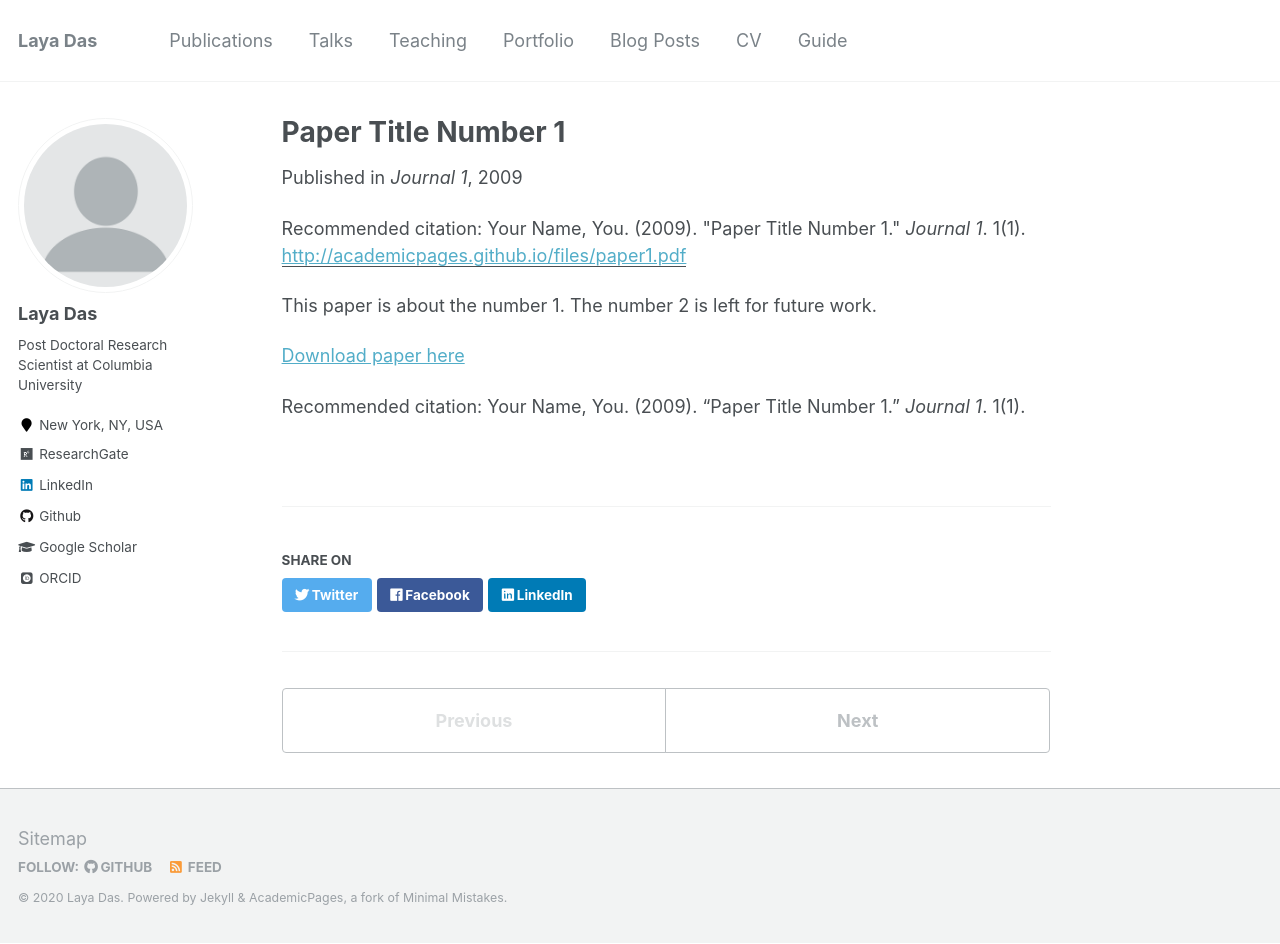
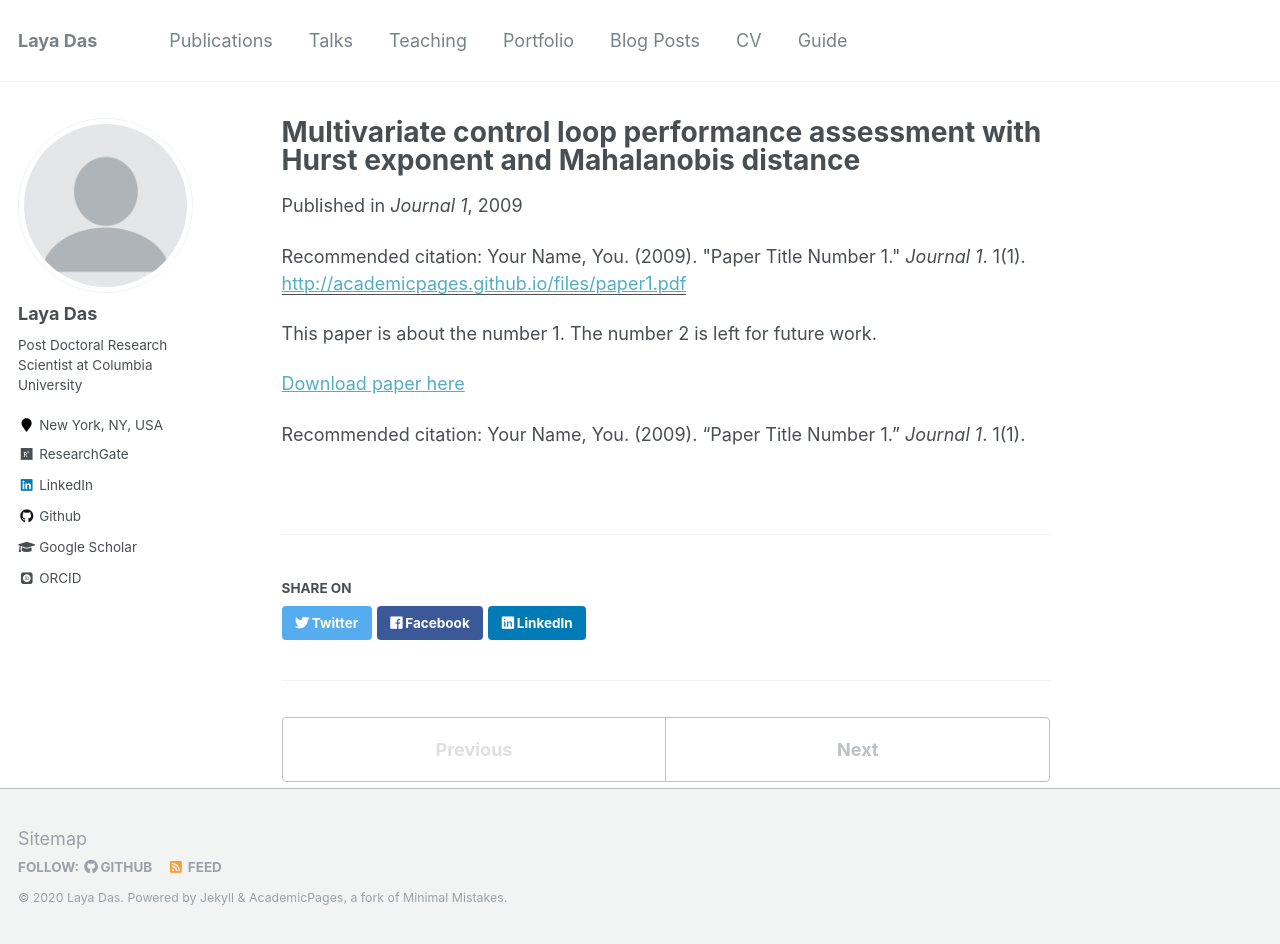
Before and after one commit to layadas/layadas.github.io, a Jekyll site: the page built from _publications/2009-10-01-paper-title-number-1.md, in a window 1280 px wide and 944 px high. Built offline with Jekyll 4.4.1, drawn with Linux system fonts in a browser that asks for light colours; some web fonts are replaced.

Commit message:
Update 2009-10-01-paper-title-number-1.md

```diff
--- a/_publications/2009-10-01-paper-title-number-1.md
+++ b/_publications/2009-10-01-paper-title-number-1.md
@@ -1,5 +1,5 @@
 ---
-title: "Paper Title Number 1"
+title: "Multivariate control loop performance assessment with Hurst exponent and Mahalanobis distance"
 collection: publications
 permalink: /publication/2009-10-01-paper-title-number-1
 excerpt: 'This paper is about the number 1. The number 2 is left for future work.'
```
